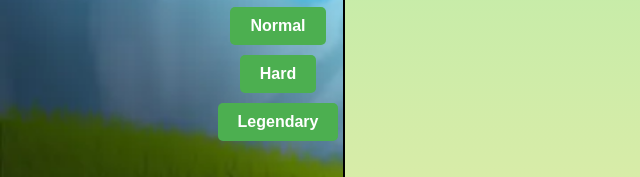
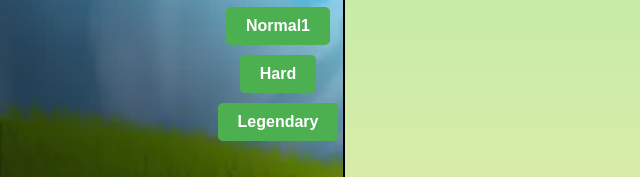
Before and after one commit to sma900/GameSnakeV1, a plain HTML site: page index.html in a window 1280 px wide. Shown: the part 364-541 px from the top of the page, 0-640 px from the left. Drawn offline with Linux system fonts and the light colour scheme; a web font is replaced by a local one.

Commit message:
Second Commit

```diff
--- a/index.html
+++ b/index.html
@@ -12,7 +12,7 @@
         <div class="speed">
             Modes:
             <button>Slow</button>
-            <button>Normal</button>
+            <button>Normal1</button>
             <button>Hard</button>
             <button>Legendary</button>
         </div>
```
